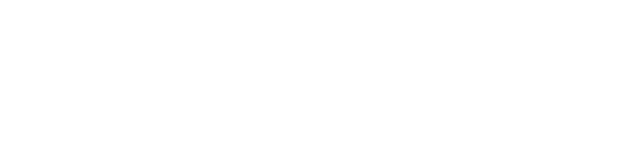
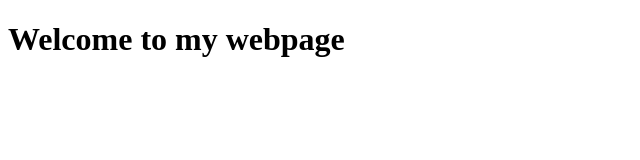
Before and after one commit to ashattack/AllAboutAsh, a plain HTML site: page index.html in a window 1280 px wide. Shown: the whole page, without its empty margins (0-640 px from the left). Drawn offline with Linux system fonts and the light colour scheme.

Commit message:
added html to page

```diff
--- a/index.html
+++ b/index.html
@@ -3,9 +3,9 @@
 <head>
     <meta charset="UTF-8">
     <meta name="viewport" content="width=device-width, initial-scale=1.0">
-    <title>Document</title>
+    <title>AllAboutAsh</title>
 </head>
 <body>
-
+    <h1> Welcome to my webpage </h1>
 </body>
 </html>
```
